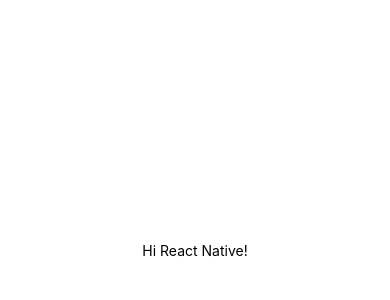
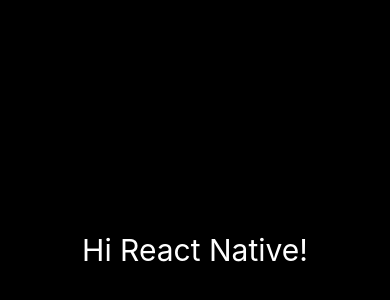
Before and after one commit to zwelhtetyan/hi-react-native, a React Native app: screen / in a window 390 px wide. Shown: the part 172-472 px from the top of the page. Built offline with nearby package versions, Linux system fonts and the light colour scheme.

Commit message:
test: hi text

```diff
--- a/App.tsx
+++ b/App.tsx
@@ -4,7 +4,7 @@
 export default function App() {
   return (
     <View style={styles.container}>
-      <Text>Hi React Native!</Text>
+      <Text style={styles.title}>Hi React Native!</Text>
       <StatusBar style="auto" />
     </View>
   );
@@ -13,8 +13,12 @@
 const styles = StyleSheet.create({
   container: {
     flex: 1,
-    backgroundColor: "#fff",
+    backgroundColor: "#000",
     alignItems: "center",
     justifyContent: "center",
   },
+  title: {
+    fontSize: 30,
+    color: "#fff",
+  },
 });
--- a/app.json
+++ b/app.json
@@ -1,7 +1,7 @@
 {
   "expo": {
-    "name": "test-native",
-    "slug": "test-native",
+    "name": "hi-react-native",
+    "slug": "hi-react-native",
     "version": "1.0.0",
     "orientation": "portrait",
     "icon": "./assets/icon.png",
--- a/package.json
+++ b/package.json
@@ -1,5 +1,5 @@
 {
-  "name": "test-native",
+  "name": "hi-react-native",
   "version": "1.0.0",
   "main": "node_modules/expo/AppEntry.js",
   "scripts": {
```
Also changed, not shown: 1 other file (tests, documents, lock files or other folders).
